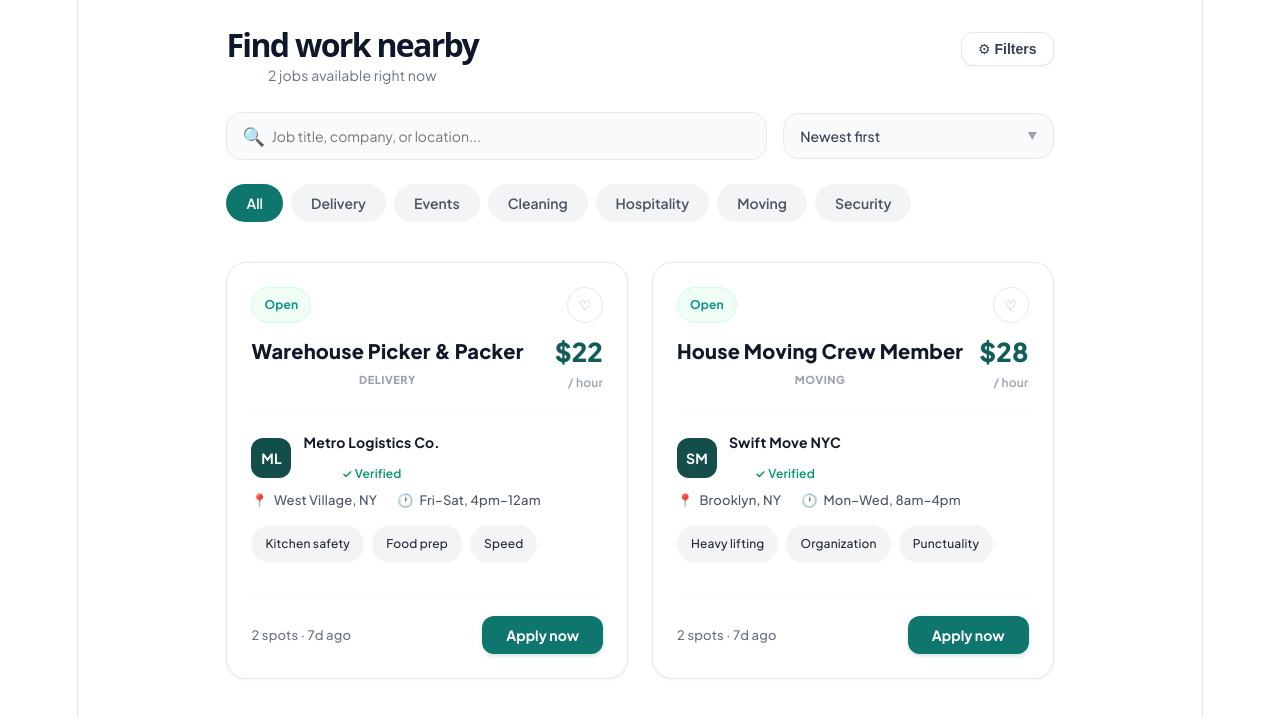
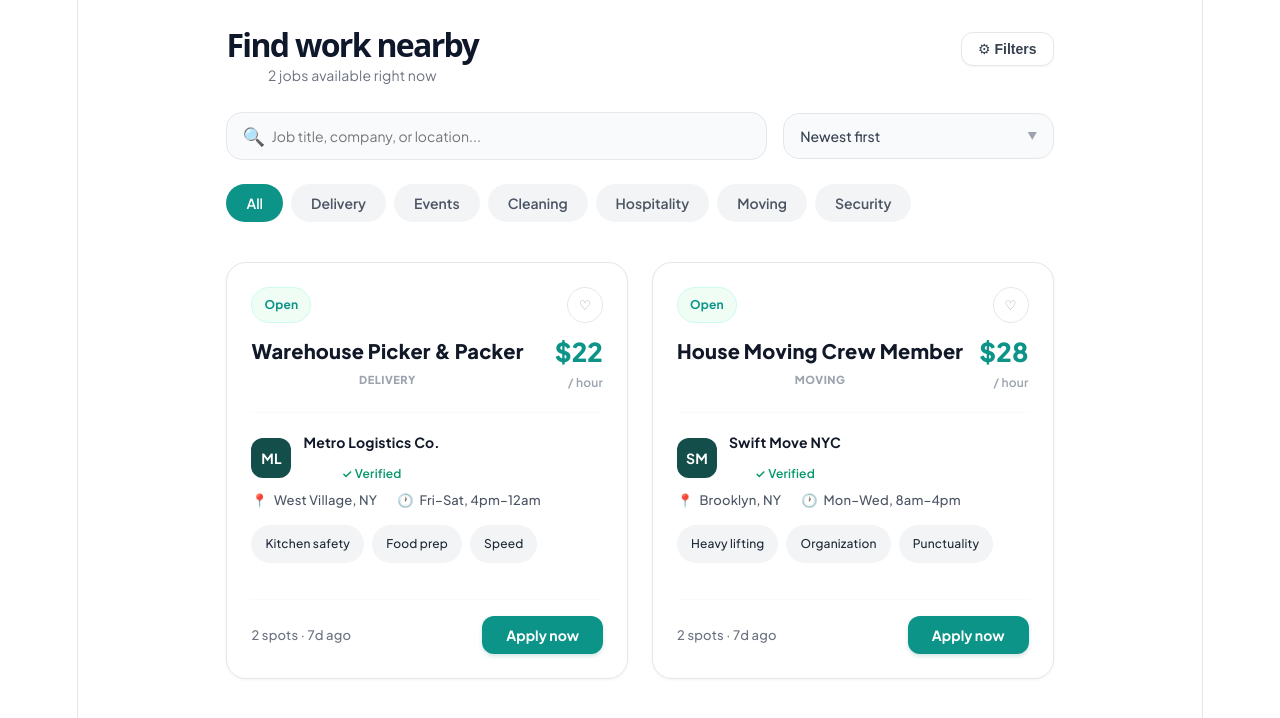
Before and after one commit to DravZ/WorkMatch, a React (Vite) app in the folder front/: page /find-work in a window 1280 px wide. Shown: the top 718 px of the page. Built offline with nearby package versions, Linux system fonts and the light colour scheme.

Commit message:
feat(front/findwork): Cambios en el css

```diff
--- a/front/src/pages/guest/FindWork/FindWork.module.css
+++ b/front/src/pages/guest/FindWork/FindWork.module.css
@@ -122,7 +122,7 @@
 }
 
 .categoryPill.active {
-  background-color: #0f766e;
+  background-color: #0d9488;
   color: #ffffff;
 }
 
@@ -142,6 +142,13 @@
   display: flex;
   flex-direction: column;
   justify-content: space-between;
+  transition: transform 0.2s ease, box-shadow 0.2s ease;
+}
+
+:global(.job-card:hover) {
+  transform: translateY(-4px);
+  box-shadow: 0 10px 20px rgba(37, 137, 114, 0.08);
+  border-color: #b7e2df;
 }
 
 :global(.job-card-top) {
@@ -278,7 +285,7 @@
 :global(.pay-rate .amount) {
   font-size: 26px;
   font-weight: 900;
-  color: #115e59;
+  color: #0d9488;
   line-height: 1;
 }
 
@@ -306,7 +313,7 @@
 }
 
 :global(.apply-btn) {
-  background-color: #0f766e;
+  background-color: #0d9488;
   color: #ffffff;
   font-family: 'Plus Jakarta Sans', sans-serif;
   font-size: 14px;
```
